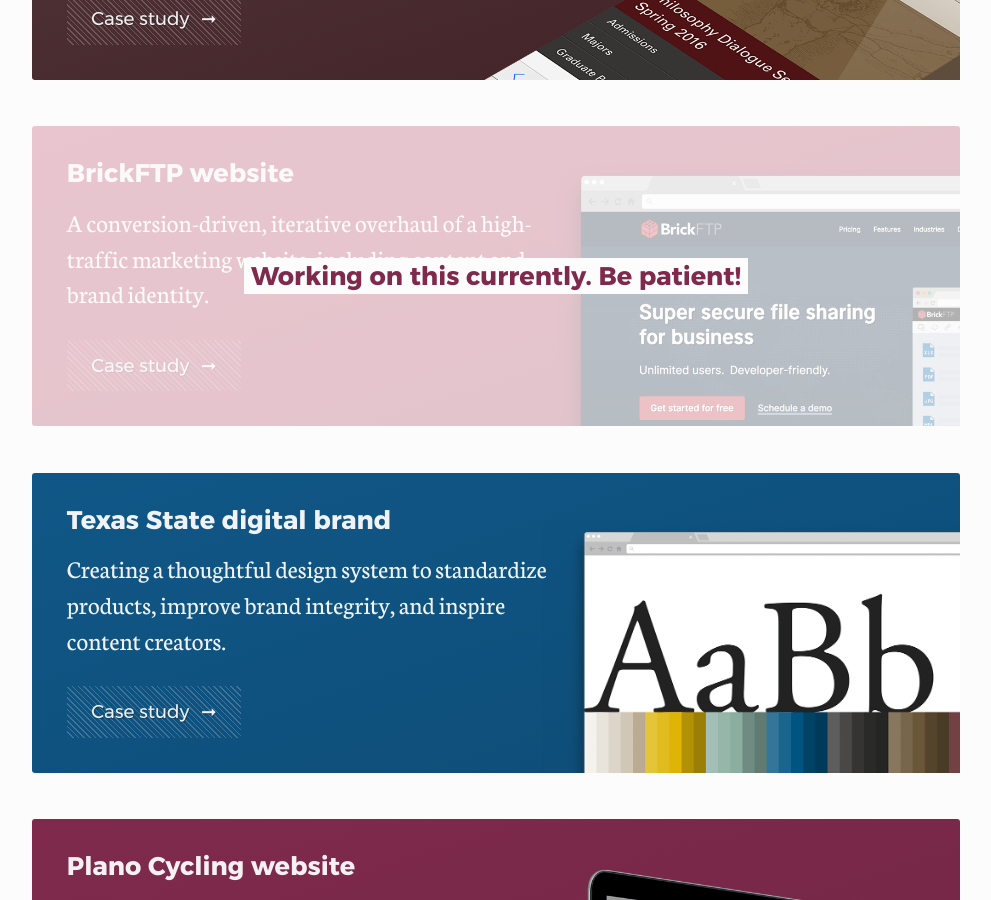
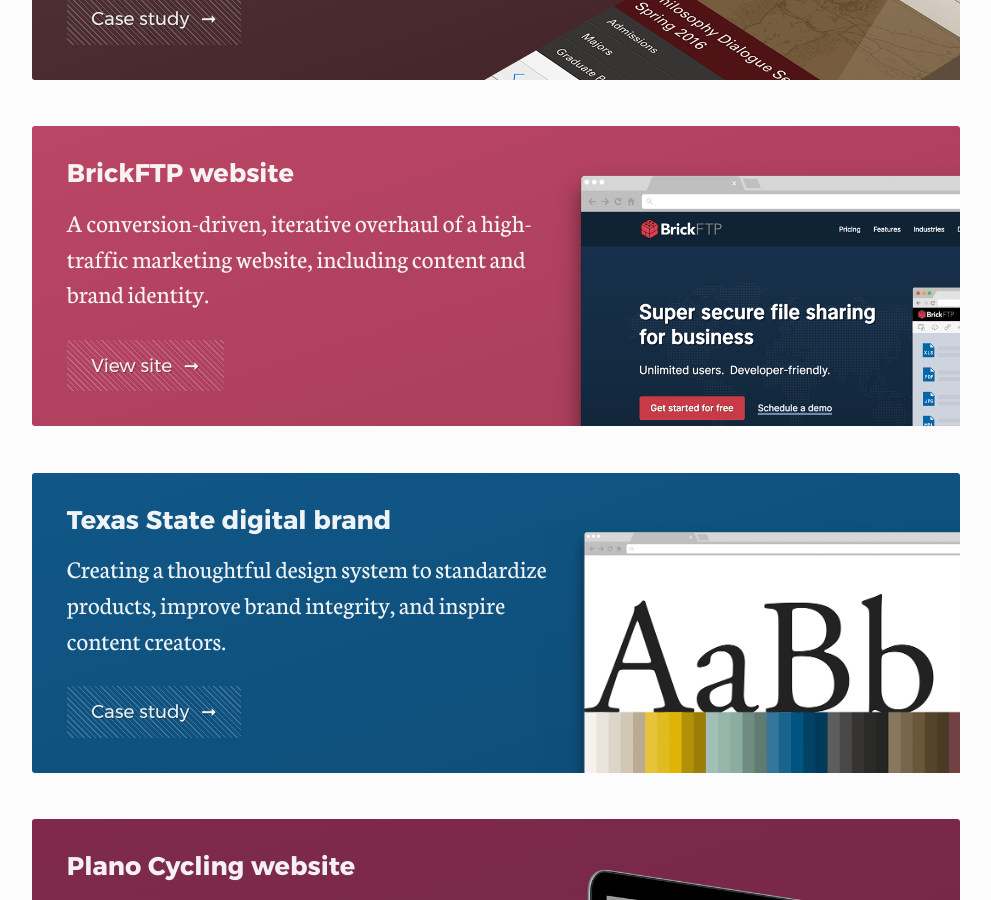
Before and after one commit to edelstone/my-website, a Jekyll site: the page built from portfolio/index.html, in a window 1280 px wide and 900 px high, scrolled down 1195 px. Shown: the whole window, without its empty margins (144-1135 px from the left). Built offline with Jekyll 4.4.1, drawn with Linux system fonts in a browser that asks for light colours.

Commit message:
redirects brickftp website project to website for time being

```diff
--- a/portfolio/index.html
+++ b/portfolio/index.html
@@ -45,16 +45,15 @@ button-next-link: /contact
 			</div>
 		</a>
 
-		<div class="project-wrapper project-wrapper-3 no-effects">
+		<a href="https://brickftp.com" class="project-wrapper project-wrapper-3 no-effects">
 			<div class="project project-brickftp-website">
 				<div class="project-content">
 					<h3 class="project-header">BrickFTP website</h3>
 					<p class="project-brief">A conversion-driven, iterative overhaul of a high-traffic marketing website, including content and brand identity.</p>
-					<div class="button project-button">Case study<span class="button-arrow">&#10142;</span></div>
+					<div class="button project-button">View site<span class="button-arrow">&#10142;</span></div>
 				</div>
 			</div>
-			<div class="coming-soon"><h3><span>Working on this currently. Be patient!</span></h3></div>
-		</div>
+		</a>
 
 		<a href="/portfolio/texas-state-brand" class="project-wrapper project-wrapper-5">
 			<div class="project project-txst-brand">
```
